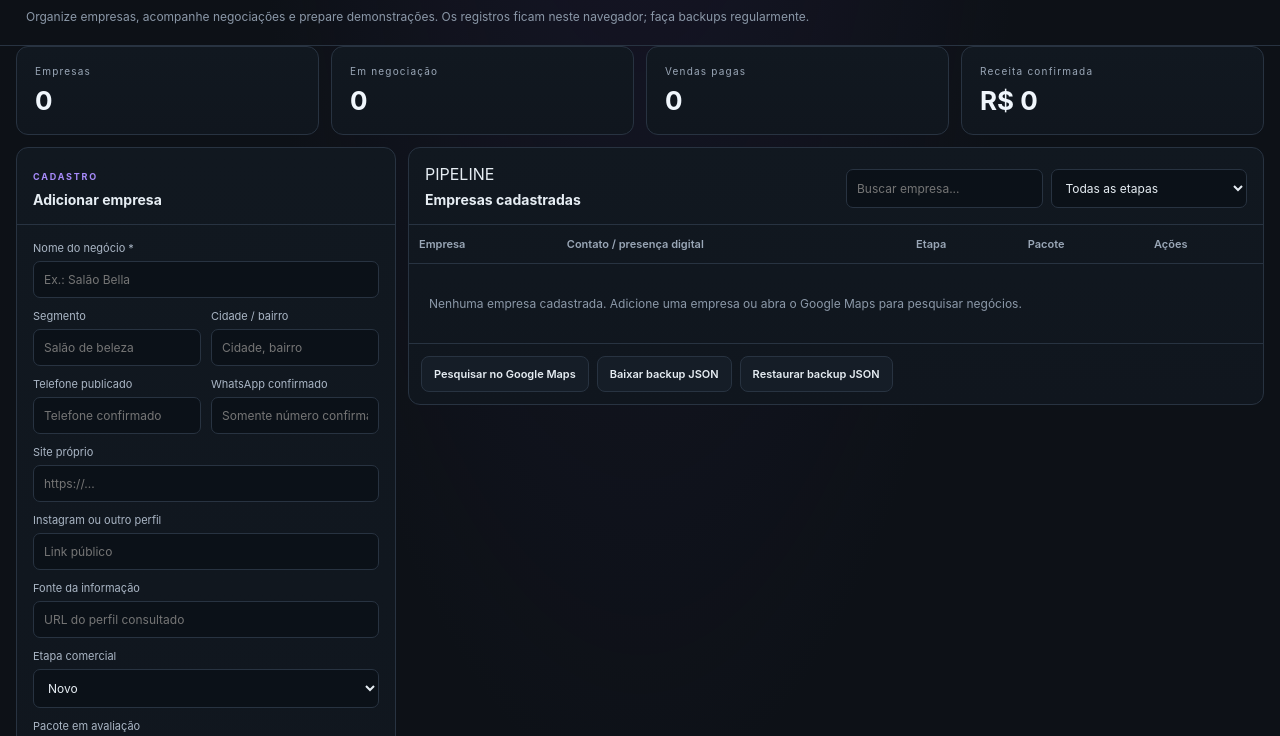
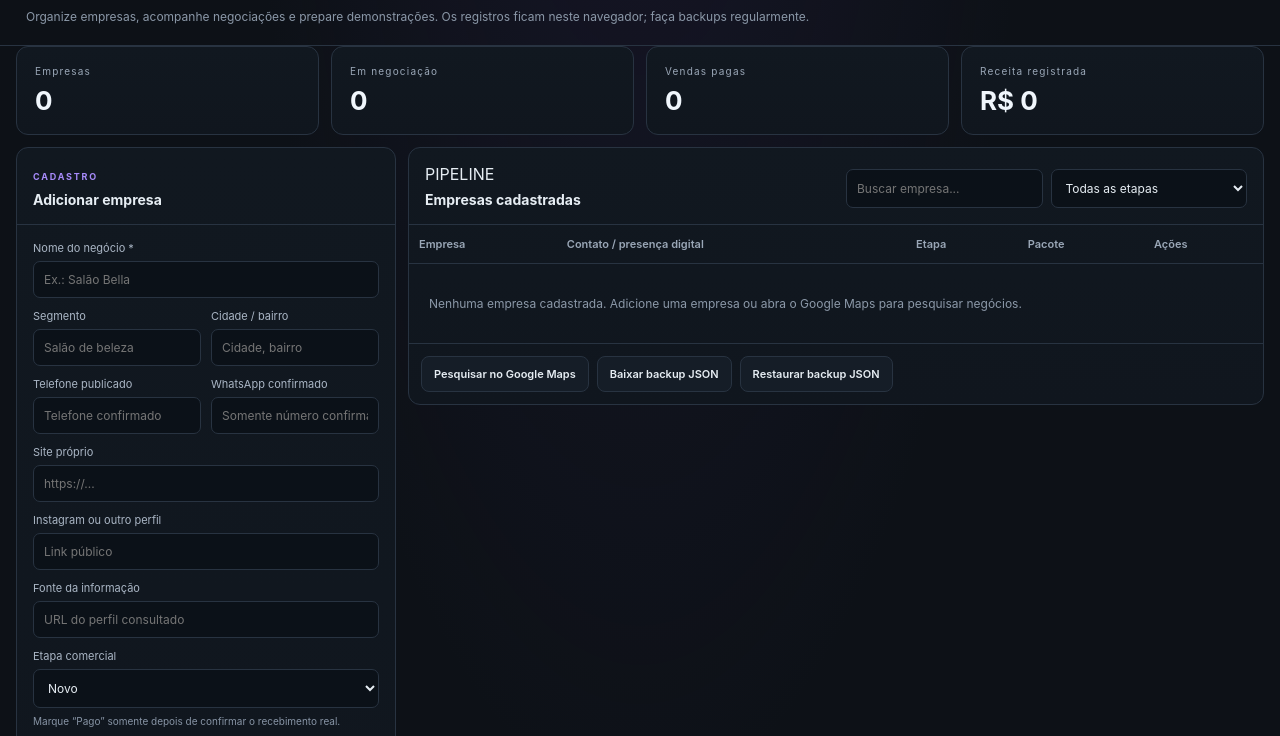
Before and after one commit to objetivoemandamento/vertice-climax, a plain HTML site: page business.html in a window 1280 px wide. Shown: the part 175-911 px from the top of the page. Drawn offline with Linux system fonts and the light colour scheme.

Commit message:
Clarify revenue and payment status in CRM

```diff
--- a/business.html
+++ b/business.html
@@ -17,7 +17,7 @@
 <article class="metric panel"><span>Empresas</span><strong id="metric-total">0</strong></article>
 <article class="metric panel"><span>Em negociação</span><strong id="metric-negotiation">0</strong></article>
 <article class="metric panel"><span>Vendas pagas</span><strong id="metric-paid">0</strong></article>
-<article class="metric panel"><span>Receita confirmada</span><strong id="metric-revenue">R$ 0</strong></article>
+<article class="metric panel"><span>Receita registrada</span><strong id="metric-revenue">R$ 0</strong></article>
 </section>
 <section class="business-columns">
 <section class="panel business-form-panel">
@@ -30,7 +30,7 @@
 <label>Site próprio<input id="lead-website" type="url" maxlength="500" placeholder="https://..."></label>
 <label>Instagram ou outro perfil<input id="lead-social" maxlength="500" placeholder="Link público"></label>
 <label>Fonte da informação<input id="lead-source" maxlength="500" placeholder="URL do perfil consultado"></label>
-<label>Etapa comercial<select id="lead-stage"><option value="Novo">Novo</option><option value="Pesquisado">Pesquisado</option><option value="Contato autorizado">Contato autorizado</option><option value="Em conversa">Em conversa</option><option value="Interessado">Interessado</option><option value="Proposta enviada">Proposta enviada</option><option value="Aguardando pagamento">Aguardando pagamento</option><option value="Pago">Pago</option><option value="Site entregue">Site entregue</option><option value="Sem interesse">Sem interesse</option></select></label>
+<label>Etapa comercial<select id="lead-stage"><option value="Novo">Novo</option><option value="Pesquisado">Pesquisado</option><option value="Contato autorizado">Contato autorizado</option><option value="Em conversa">Em conversa</option><option value="Interessado">Interessado</option><option value="Proposta enviada">Proposta enviada</option><option value="Aguardando pagamento">Aguardando pagamento</option><option value="Pago">Pago</option><option value="Site entregue">Site entregue</option><option value="Sem interesse">Sem interesse</option></select><small class="form-note">Marque “Pago” somente depois de confirmar o recebimento real.</small></label>
 <label>Pacote em avaliação<select id="lead-package"><option value="">Ainda não definido</option><option value="Basico">Básico — R$ 300</option><option value="Medio">Médio — R$ 700</option><option value="Avancado">Avançado — R$ 2.000</option></select></label>
 <label>Observações<textarea id="lead-notes" rows="3" maxlength="3000" placeholder="Necessidades identificadas, histórico ou próximo passo"></textarea></label>
 <label class="consent-row"><input id="lead-consent" type="checkbox"> Existe autorização/base válida documentada para contato comercial pelo WhatsApp.</label>
```
